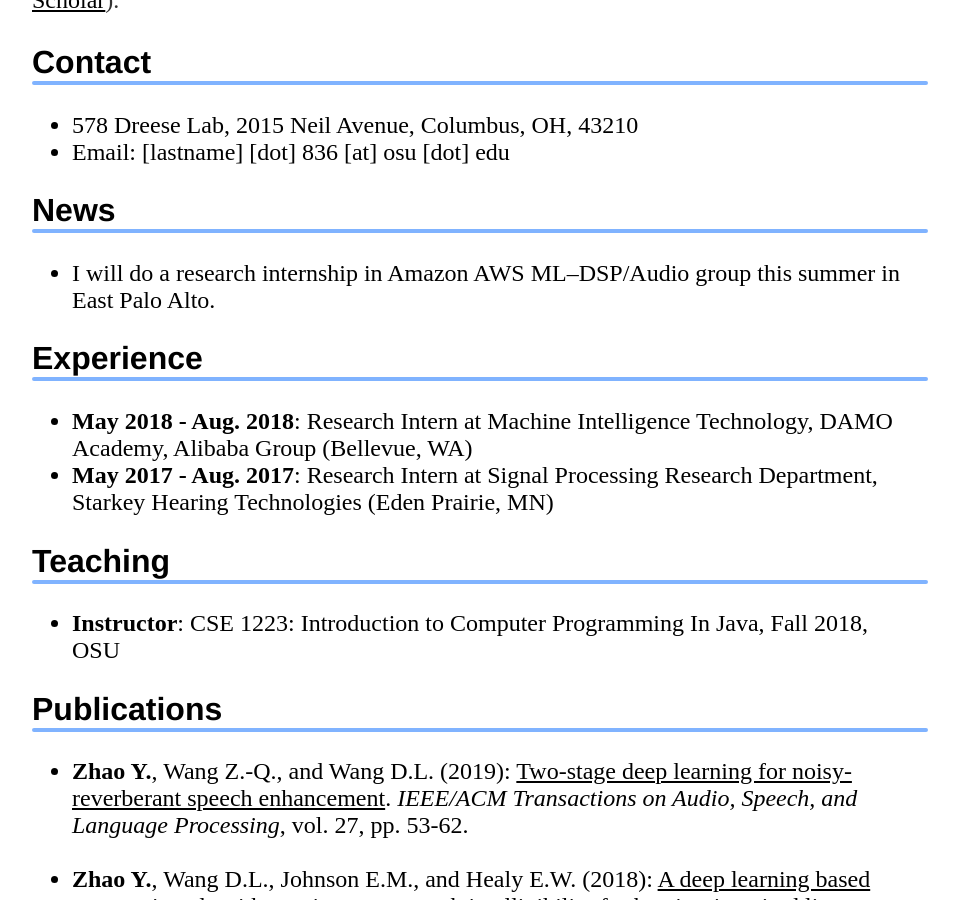
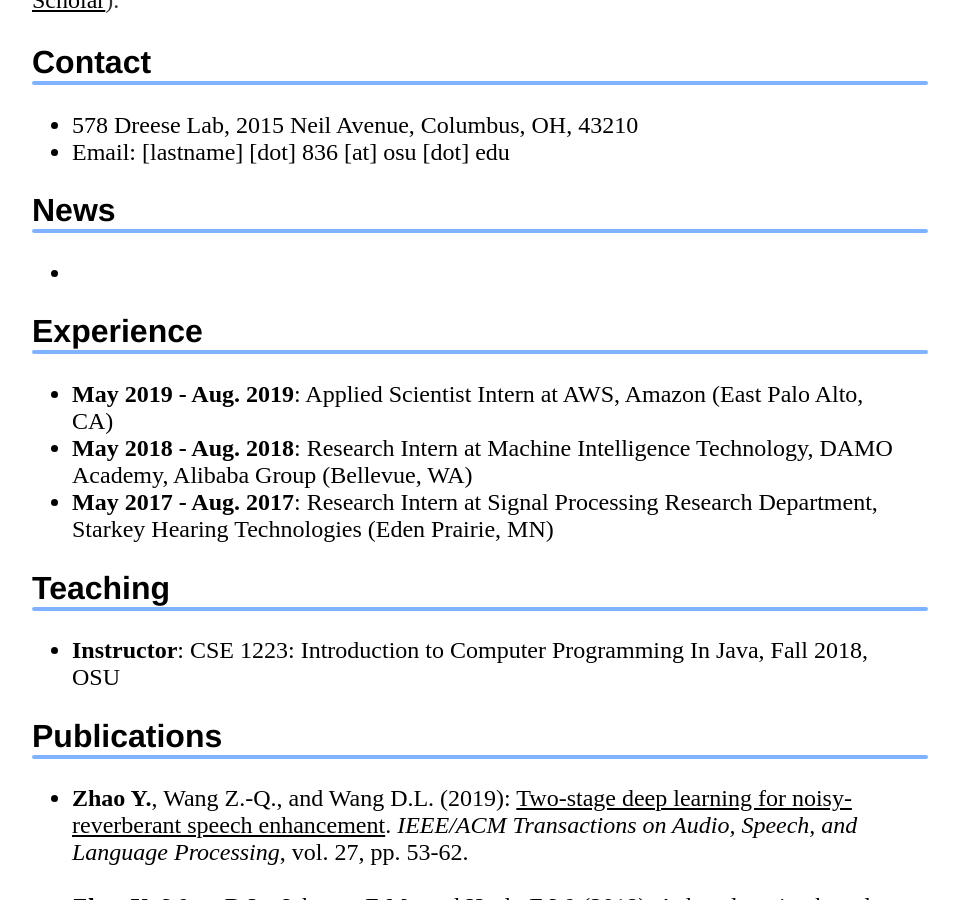
Before and after one commit to cliffzhao/cliffzhao.github.io, a Jekyll site: the page built from index.html, in a window 1280 px wide and 900 px high, scrolled down 404 px. Shown: the whole window, without its empty margins (160-1119 px from the left). Built offline with Jekyll 4.4.1, drawn with Linux system fonts in a browser that asks for light colours.

Commit message:
Update index.html

```diff
--- a/index.html
+++ b/index.html
@@ -25,12 +25,13 @@ title: Yan Zhao
     <h2>News</h2>
     <ul>
 
-    <li>I will do a research internship in Amazon AWS ML–DSP/Audio group this summer in East Palo Alto.
+    <li>
 
     </ul>
 
     <h2>Experience</h2>
     <ul>
+    <li><strong>May 2019 - Aug. 2019</strong>: Applied Scientist Intern at AWS, Amazon (East Palo Alto, CA)
 
     <li><strong>May 2018 - Aug. 2018</strong>: Research Intern at Machine Intelligence Technology, DAMO Academy, Alibaba Group (Bellevue, WA)
     </li>
```
